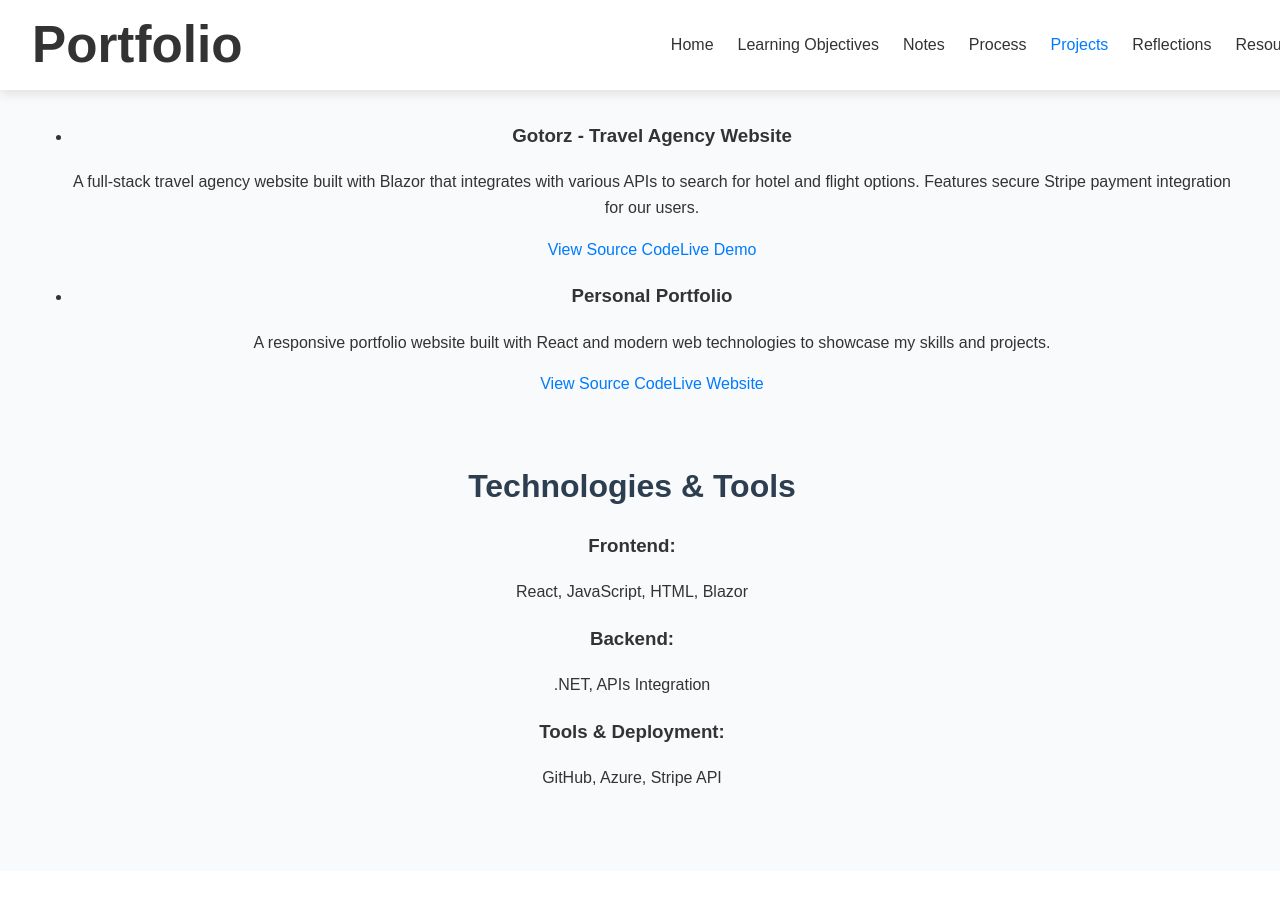
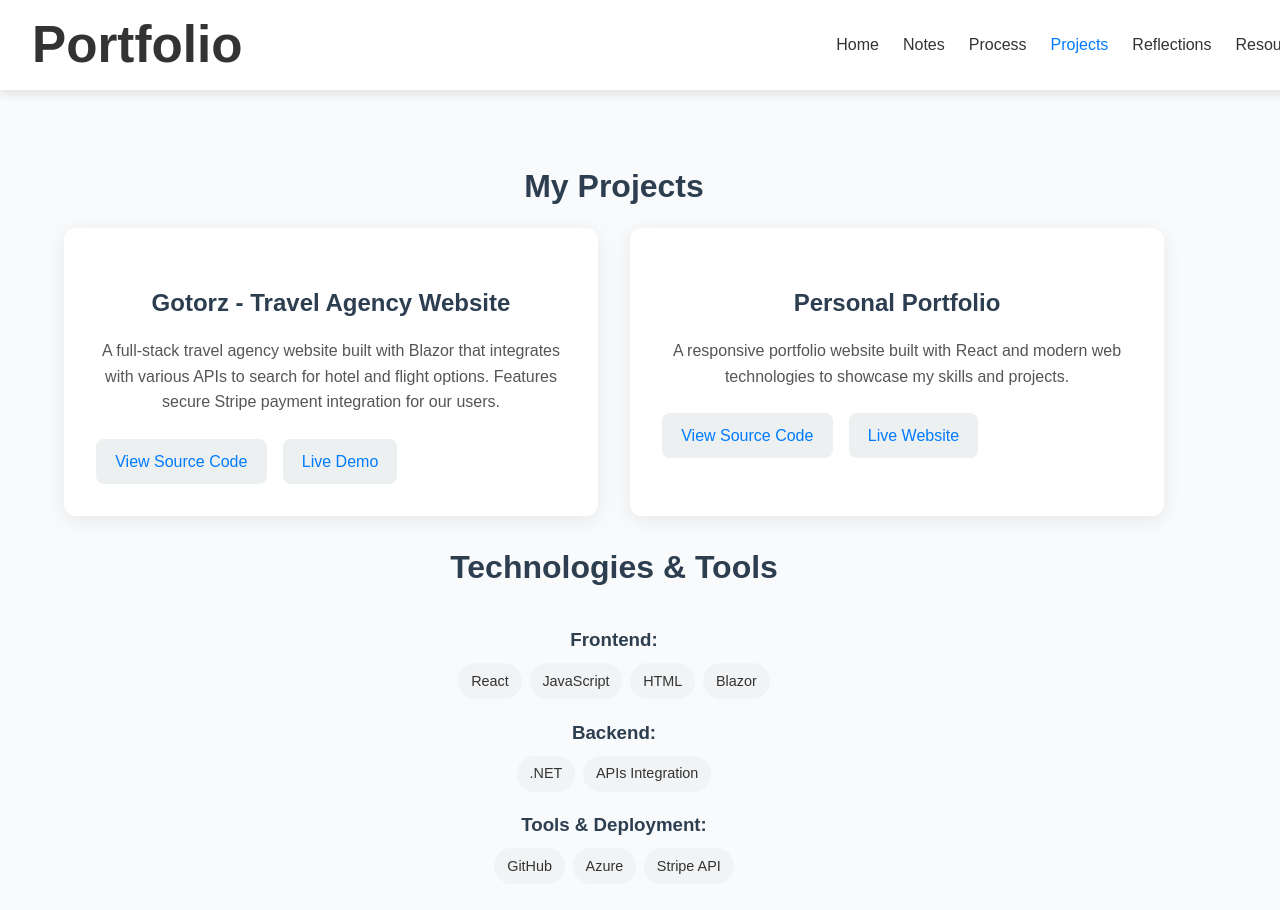
Before and after one commit to samieleraky/Portfolio, a React (Vite) app in the folder portfolio/: page /Portfolio/projects in a window 1280 px wide. Shown: the top 910 px of the page. Before the commit the page ends 871 px from the top, so only its background shows below. Built offline with nearby package versions, Linux system fonts and the light colour scheme.

Commit message:
Notes page updated, projects style updated

```diff
--- a/portfolio/src/App.css
+++ b/portfolio/src/App.css
@@ -53,3 +53,125 @@ img {
         font-size: 1.7rem;
     }
 }
+
+/* Projects Section */
+.projects-section {
+    max-width: 1100px;
+    margin: 0 auto;
+    padding: 2rem;
+}
+
+.projects-list {
+    list-style: none;
+    padding: 0;
+    margin: 0;
+    display: grid;
+    grid-template-columns: repeat(auto-fit, minmax(320px, 1fr));
+    gap: 2rem;
+}
+
+.project-item {
+    background: #fff;
+    padding: 2rem;
+    border-radius: 12px;
+    box-shadow: 0 4px 20px rgba(0, 0, 0, 0.08);
+    transition: transform 0.3s ease, box-shadow 0.3s ease;
+}
+
+    .project-item:hover {
+        transform: translateY(-6px);
+        box-shadow: 0 10px 25px rgba(0, 0, 0, 0.12);
+    }
+
+    .project-item h3 {
+        margin-bottom: 1rem;
+        color: #2c3e50;
+        font-size: 1.5rem;
+    }
+
+    .project-item p {
+        color: #555;
+        margin-bottom: 1.5rem;
+        line-height: 1.6;
+    }
+
+/* Project Links */
+.project-links {
+    display: flex;
+    flex-wrap: wrap;
+    gap: 1rem;
+}
+
+    .project-links .btn {
+        padding: 0.6rem 1.2rem;
+        border-radius: 8px;
+        text-decoration: none;
+        font-weight: 500;
+        transition: all 0.3s ease;
+        display: inline-block;
+    }
+
+.btn-primary {
+    background: #ecf0f1; /* Light gray background */
+    color: #2c3e50 /* Dark text for contrast */
+}
+
+    .btn-primary:hover {
+        background: #dcdde1;
+    }
+
+.btn-success {
+    background: #ecf0f1;
+    color: #fff;
+}
+
+    .btn-success:hover {
+        background: #218838;
+    }
+
+/* Technologies Section */
+.technologies-section {
+    text-align: center;
+}
+
+.tech-stack {
+    margin-top: 2rem;
+}
+
+    .tech-stack h3 {
+        margin-bottom: 0.5rem;
+        color: #2c3e50;
+    }
+
+    .tech-stack p {
+        margin-bottom: 1.5rem;
+        color: #555;
+    }
+
+/* Tech Badges */
+.tech-badges {
+    display: flex;
+    flex-wrap: wrap;
+    gap: 0.5rem;
+    justify-content: center;
+}
+
+.tech-badge {
+    background: #f1f3f5;
+    padding: 0.4rem 0.8rem;
+    border-radius: 20px;
+    font-size: 0.9rem;
+    color: #333;
+    transition: background 0.3s ease;
+}
+
+    .tech-badge:hover {
+        background: #e2e6ea;
+    }
+
+/* Responsive */
+@media (max-width: 768px) {
+    .projects-list {
+        grid-template-columns: 1fr;
+    }
+}
--- a/portfolio/src/AppRoutes.jsx
+++ b/portfolio/src/AppRoutes.jsx
@@ -4,7 +4,6 @@ import { Home } from "./pages/Home";
 import { Reflections } from "./pages/Reflections";
 import { Process } from "./pages/Process";
 import { Notes } from "./pages/Notes";
-import { LearningObjectives } from "./pages/LearningObjectives";
 import { Projects } from "./pages/Projects";
 import { Resources } from "./pages/Resources";
 
@@ -12,7 +11,6 @@ export const AppRoutes = () => {
     return (
         <Routes>
             <Route path="/" element={<Home />} />
-            <Route path="/learning-objectives" element={<LearningObjectives />} />
             <Route path="/notes" element={<Notes />} />
             <Route path="/process" element={<Process />} />
             <Route path="/projects" element={<Projects />} />
--- a/portfolio/src/components/Navbar.jsx
+++ b/portfolio/src/components/Navbar.jsx
@@ -4,7 +4,6 @@ import { NavLink } from "react-router-dom";
 export const Navbar = () => {
     const pages = [
         { name: "Home", path: "/" },
-        { name: "Learning Objectives", path: "/learning-objectives" },
         { name: "Notes", path: "/notes" },
         { name: "Process", path: "/process" },
         { name: "Projects", path: "/projects" },
--- a/portfolio/src/pages/LearningObjectives.jsx
+++ /dev/null
@@ -1,6 +0,0 @@
-import React from 'react';
-
-
-export const LearningObjectives = () => {
-    return <h1></h1>;
-};
--- a/portfolio/src/pages/Notes.jsx
+++ b/portfolio/src/pages/Notes.jsx
@@ -8,6 +8,8 @@ import Curly from '../assets/Curly.png';
 import redpanda from '../assets/redpanda.jpg';
 import logicfunction from '../assets/logicfunction.jpg';
 import conditionalfunction from '../assets/conditionalfunction.jpg';
+import authorization from '../assets/authorization.jpg';
+import submit from '../assets/submit.jpg';
 import '../Styles/Notes.css';
 
 export const Notes = () => {
@@ -114,6 +116,11 @@ export const Notes = () => {
                 <p> Using event listerners and event handlers to run some code in response to interactions with interface such as clicking. As seen in the below example with an onClick on the Submit button which showcases "Submission Successful</p>
                 <img src={conditionalfunction} alt="conditionalfunction" className="notes-image" />
             </div>
+            <div>
+            <p>Authorization form in react can be used to hide certain details from the user. In the below assignment i created a react component which hides the websites contact page behind a password form</p>
+                <img src={authorization} alt="authorization" className="notes-image" />
+                <img src={submit} alt="submit" className="notes-image" />
+            </div>
         </section>
     );
 };
--- a/portfolio/src/pages/Process.jsx
+++ b/portfolio/src/pages/Process.jsx
@@ -38,7 +38,7 @@ export const Process = () => {
                         <img
                             src={kanban}
                             alt="Kanban board"
-                            className="w-40 h-28 object-cover rounded-xl shadow-md"
+                            className="w-30 h-18 object-cover rounded-xl shadow-md"
                         />
                     </div>
                 </div>
@@ -60,7 +60,7 @@ export const Process = () => {
                             React Native. Both are important technologies for our front-end
                             development and app development. In addition, I will also spend time
                             completing educational videos about Tailwind and tutorials that
-                            demonstrate the implementation of different techonologies.
+                            demonstrate the implementation of different technologies.
                         </p>
                     </div>
 
--- a/portfolio/src/pages/Projects.jsx
+++ b/portfolio/src/pages/Projects.jsx
@@ -1,12 +1,13 @@
 import React from 'react';
+
 
 export const Projects = () => {
     return (
-        <section>
+        <section className="projects-section">
+            <h2>My Projects</h2>
 
-
-            <section className="projects-section">
             <ul className="projects-list">
+                {/* Project 1 */}
                 <li className="project-item">
                     <h3>Gotorz - Travel Agency Website</h3>
                     <p>
@@ -34,9 +35,13 @@ export const Projects = () => {
                     </div>
                 </li>
 
+                {/* Project 2 */}
                 <li className="project-item">
                     <h3>Personal Portfolio</h3>
-                        <p>A responsive portfolio website built with React and modern web technologies to showcase my skills and projects.</p>
+                    <p>
+                        A responsive portfolio website built with React and modern web technologies
+                        to showcase my skills and projects.
+                    </p>
                     <div className="project-links">
                         <a
                             href="https://github.com/samieleraky/PortfolieSami"
@@ -47,7 +52,7 @@ export const Projects = () => {
                             View Source Code
                         </a>
                         <a
-                                href="https://samieleraky.github.io/PortfolieSami/"
+                            href="https://samieleraky.github.io/Portfolio/"
                             target="_blank"
                             rel="noopener noreferrer"
                             className="btn btn-success"
@@ -57,21 +62,33 @@ export const Projects = () => {
                     </div>
                 </li>
             </ul>
-            </section>
 
+            {/* Technologies Section */}
             <section className="technologies-section">
                 <h2>Technologies & Tools</h2>
                 <div className="tech-stack">
                     <h3>Frontend:</h3>
-                    <p>React, JavaScript, HTML, Blazor</p>
+                    <div className="tech-badges">
+                        <span className="tech-badge">React</span>
+                        <span className="tech-badge">JavaScript</span>
+                        <span className="tech-badge">HTML</span>
+                        <span className="tech-badge">Blazor</span>
+                    </div>
 
                     <h3>Backend:</h3>
-                    <p> .NET, APIs Integration</p>
+                    <div className="tech-badges">
+                        <span className="tech-badge">.NET</span>
+                        <span className="tech-badge">APIs Integration</span>
+                    </div>
 
                     <h3>Tools & Deployment:</h3>
-                    <p> GitHub, Azure, Stripe API</p>
+                    <div className="tech-badges">
+                        <span className="tech-badge">GitHub</span>
+                        <span className="tech-badge">Azure</span>
+                        <span className="tech-badge">Stripe API</span>
+                    </div>
                 </div>
             </section>
-        </section> // This closes the main section properly
+        </section>
     );
 };
```
Also changed, not shown: portfolio/src/assets/authorization.jpg (added), portfolio/src/assets/submit.jpg (added). Lines whose indentation alone changed are shown as unchanged.
